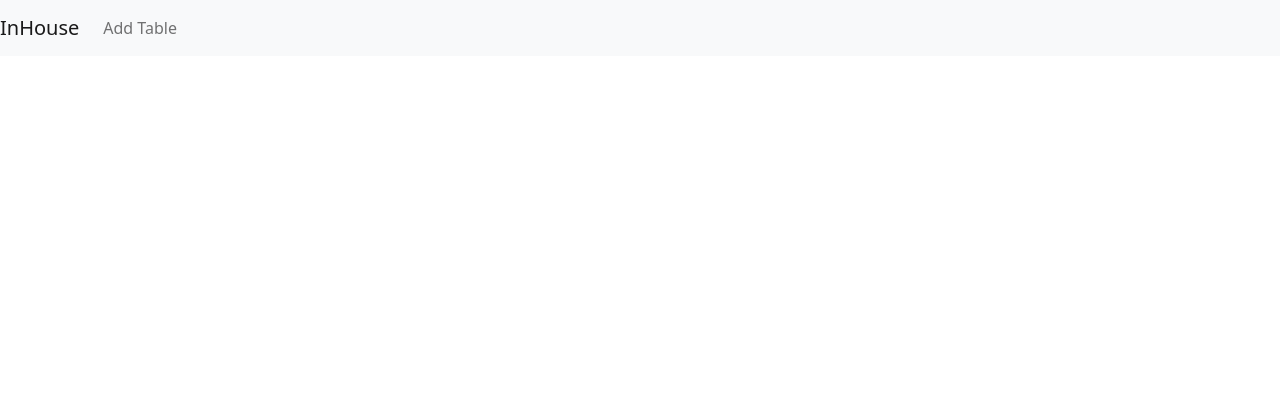
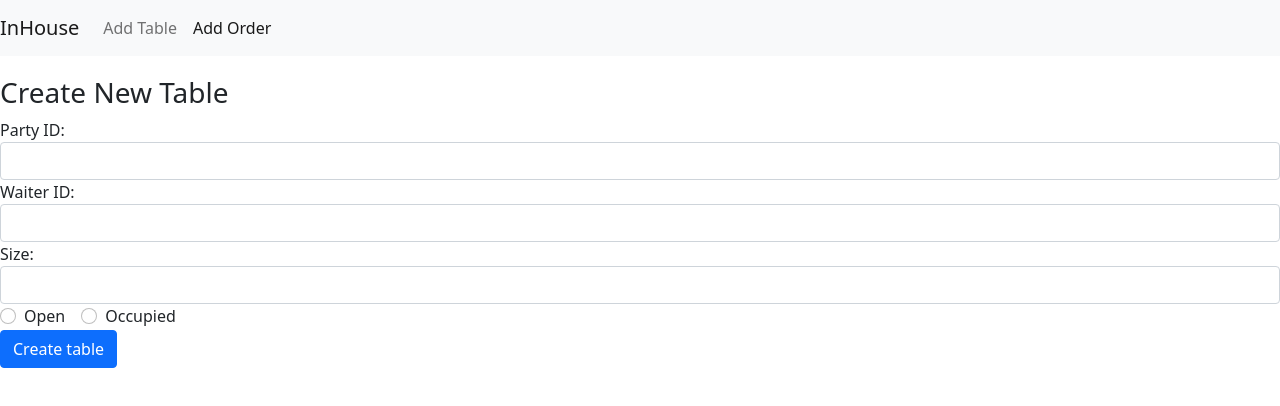
Before and after one commit to tappenze/inHouse, a React (Create React App) app in the folder client/: page /order in a window 1280 px wide. Shown: the top 406 px of the page. Built offline with nearby package versions, Linux system fonts and the light colour scheme.

Commit message:
smthg is off

```diff
--- a/client/src/App.js
+++ b/client/src/App.js
@@ -4,6 +4,8 @@ import { Route } from "react-router-dom";
 import Navbar from "./components/navbar";
 import Tables from "./components/pages/tables";
 import CreateTable from "./components/pages/createTable";
+import CreateOrder from "./components/pages/createOrder";
+// import CreateOrder from "./components/pages/createOrder";
 
 const App = () => {
   return (
@@ -15,6 +17,9 @@ const App = () => {
       <Route path="/create">
         <CreateTable />
       </Route>
+      <Route path="/order">
+        <CreateOrder />
+      </Route>
     </div>
   );
 };
--- a/client/src/components/navbar.js
+++ b/client/src/components/navbar.js
@@ -28,6 +28,11 @@ const Navbar = () => {
                 Add Table
               </NavLink>
             </li>
+            <li className="nav-item">
+              <NavLink className="nav-link" to="/order">
+                Add Order
+              </NavLink>
+            </li>
           </ul>
         </div>
       </nav>
--- /dev/null
+++ b/client/src/components/pages/createOrder.js
@@ -0,0 +1,139 @@
+import React, { Component } from "react";
+import axios from 'axios';
+
+// for a given party, they should be able to place an order for foods from among the listed menu
+
+export default class CreateOrder extends Component {
+  constructor(props) {
+    super(props);
+
+    this.onChangeParty = this.onChangeParty.bind(this);
+    this.onChangeWaiter = this.onChangeWaiter.bind(this);
+    this.onChangeSize = this.onChangeSize.bind(this);
+    this.onChangeStatus = this.onChangeStatus.bind(this);
+    this.onSubmit = this.onSubmit.bind(this);
+
+    this.state = {
+      party_id: "",
+      waiter_id: "",
+      size: "",
+      status: ""
+    };
+  }
+
+  onChangeParty(e) {
+    this.setState({
+      party_id: e.target.value,
+    });
+  }
+
+  onChangeWaiter(e) {
+    this.setState({
+      waiter_id: e.target.value,
+    });
+  }
+
+  onChangeSize(e) {
+    this.setState({
+      size: e.target.value,
+    });
+  }
+
+  onChangeStatus(e) {
+    this.setState({
+      status: e.target.value,
+    });
+  }
+
+  onSubmit(e) {
+    e.preventDefault();
+
+    const new_table = {
+      party_id: this.state.party_id,
+      waiter_id: this.state.waiter_id,
+      size: parseInt(this.state.size),
+      status: this.state.status
+    };
+
+    axios
+      .post("http://localhost:5000/table", new_table)
+      .then((res) => console.log(res.data));
+
+    this.setState({
+      party_id: "",
+      table_id: "",
+      size: "",
+      status: ""
+    });
+  }
+
+  render() {
+    return (
+      <div style={{ marginTop: 20 }}>
+        <h3>Create New Table</h3>
+        <form onSubmit={this.onSubmit}>
+          <div className="form-group">
+            <label>Party ID: </label>
+            <input
+              type="text"
+              className="form-control"
+              value={this.state.party_id}
+              onChange={this.onChangeParty}
+            />
+          </div>
+          <div className="form-group">
+            <label>Waiter ID: </label>
+            <input
+              type="text"
+              className="form-control"
+              value={this.state.waiter_id}
+              onChange={this.onChangeWaiter}
+            />
+          </div>
+          <div className="form-group">
+            <label>Size: </label>
+            <input
+              type="text"
+              className="form-control"
+              value={this.state.size}
+              onChange={this.onChangeSize}
+            />
+          </div>
+          <div className="form-group">
+            <div className="form-check form-check-inline">
+              <input
+                className="form-check-input"
+                type="radio"
+                name="priorityOptions"
+                id="priorityLow"
+                value="Open"
+                checked={this.state.status === "Open"}
+                onChange={this.onChangeStatus}
+              />
+              <label className="form-check-label">Open</label>
+            </div>
+            <div className="form-check form-check-inline">
+              <input
+                className="form-check-input"
+                type="radio"
+                name="priorityOptions"
+                id="priorityMedium"
+                value="Occupied"
+                checked={this.state.person_level === "Occupied"}
+                onChange={this.onChangeStatus}
+              />
+              <label className="form-check-label">Occupied</label>
+            </div>
+          </div>
+          <div className="form-group">
+            <input
+              type="submit"
+              value="Create table"
+              className="btn btn-primary"
+            />
+          </div>
+        </form>
+      </div>
+    );
+  }
+}
```
